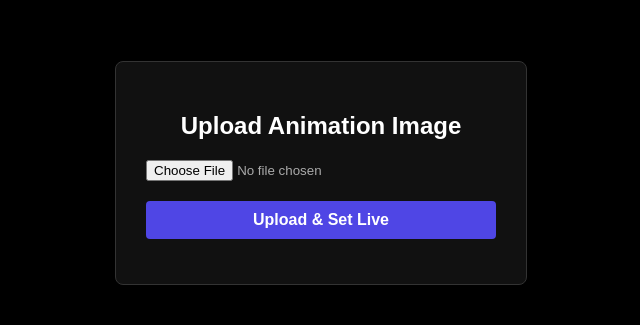
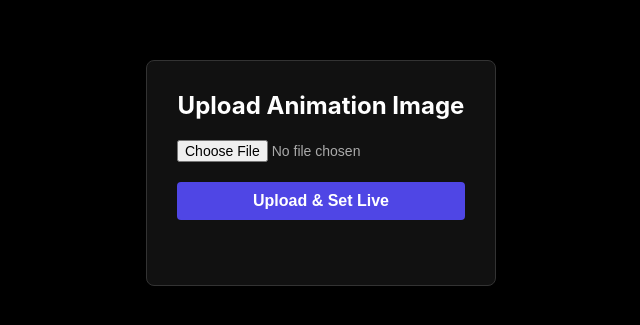
Before and after one commit to indrasena33/process, a website: page public/upload.html in a window 1280 px wide. Shown: the part 227-552 px from the top of the page, without its empty margins (319-959 px from the left). Drawn offline with Linux system fonts and the light colour scheme.

Commit message:
upload updated

```diff
--- a/public/upload.html
+++ b/public/upload.html
@@ -5,13 +5,15 @@
     <meta name="viewport" content="width=device-width, initial-scale=1.0">
     <title>Upload Image - Pixel Animation</title>
     <style>
-        body { font-family: sans-serif; background: #000; color: #fff; display: flex; justify-content: center; align-items: center; height: 100vh; margin: 0; }
+        * { box-sizing: border-box; }
+        body { font-family: -apple-system, BlinkMacSystemFont, "Segoe UI", Roboto, sans-serif; background: #000; color: #fff; display: flex; justify-content: center; align-items: center; min-height: 100vh; margin: 0; }
         .card { background: #111; border: 1px solid #333; padding: 30px; border-radius: 8px; text-align: center; width: 350px; box-shadow: 0 4px 20px rgba(0,0,0,0.8); }
-        input[type="file"] { margin: 20px 0; display: block; width: 100%; color: #aaa; }
-        button { background: #4f46e5; color: white; border: none; padding: 10px 20px; border-radius: 4px; cursor: pointer; font-size: 16px; width: 100%; font-weight: bold; }
+        h2 { margin-top: 0; color: #fff; }
+        input[type="file"] { margin: 20px 0; display: block; width: 100%; color: #aaa; font-size: 14px; }
+        button { background: #4f46e5; color: white; border: none; padding: 10px 20px; border-radius: 4px; cursor: pointer; font-size: 16px; width: 100%; font-weight: bold; transition: background 0.2s; }
         button:hover { background: #4338ca; }
         button:disabled { background: #555; cursor: not-allowed; }
-        #status { margin-top: 15px; font-size: 14px; word-break: break-word; }
+        #status { margin-top: 15px; font-size: 14px; word-break: break-word; min-height: 20px; }
     </style>
 </head>
 <body>
@@ -23,7 +25,13 @@
         </form>
         <div id="status"></div>
     </div>
+
     <script>
+        // Force HTTPS on live site to prevent NGINX HTTP -> HTTPS redirects breaking POST requests with 405
+        if (window.location.protocol === 'http:' && window.location.hostname !== 'localhost') {
+            window.location.href = window.location.href.replace('http:', 'https:');
+        }
+
         const form = document.getElementById('uploadForm');
         const statusDiv = document.getElementById('status');
         const submitBtn = document.getElementById('submitBtn');
@@ -41,7 +49,7 @@
             statusDiv.textContent = 'Uploading to Cloudinary...';
 
             try {
-                // Targets the explicit API upload endpoint relative to current origin
+                // Post directly to relative endpoint
                 const res = await fetch('/api/upload', {
                     method: 'POST',
                     body: formData
@@ -52,10 +60,10 @@
                 try {
                     data = JSON.parse(text);
                 } catch (parseError) {
-                    throw new Error(`Server status ${res.status}: ${text.slice(0, 100) || 'Invalid response'}`);
+                    throw new Error(`Server returned non-JSON (${res.status}): ${text.slice(0, 100)}`);
                 }
 
-                if (res.ok) {
+                if (res.ok && data.success) {
                     statusDiv.style.color = '#4ade80';
                     statusDiv.textContent = 'Success! Redirecting...';
                     setTimeout(() => { window.location.href = '/'; }, 1500);
```
